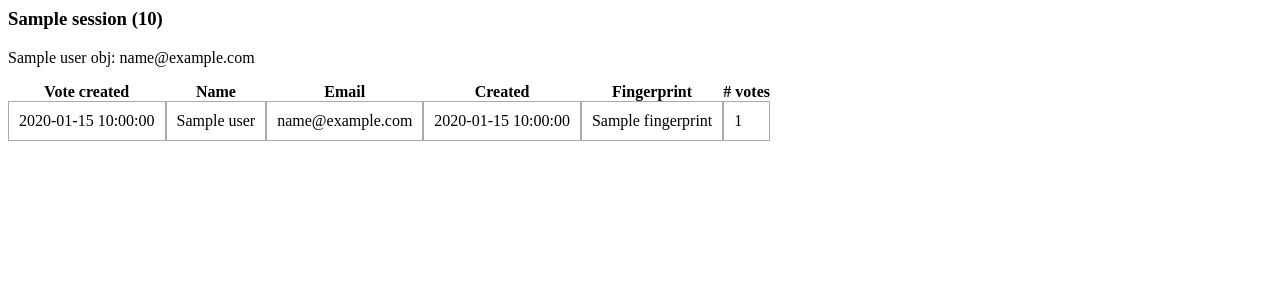
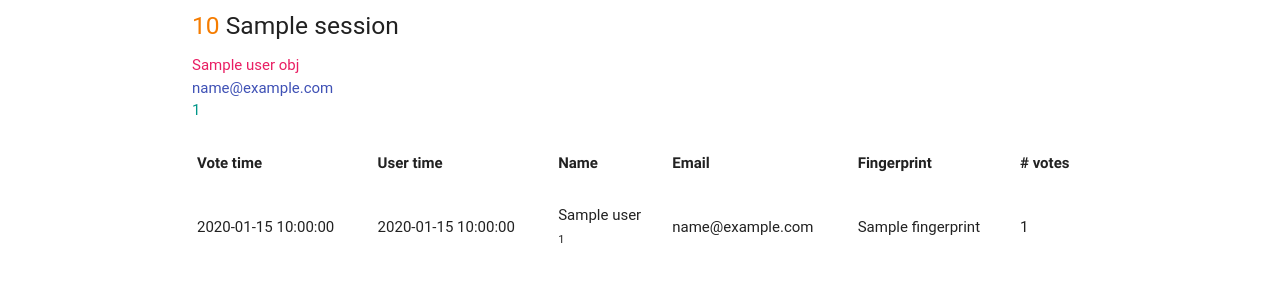
Before and after one commit to ireapps/lightning-talks, a Flask app: template templates/dashboard.html in a window 1280 px wide. Shown: the top 300 px of the page. Run offline with Flask 2, Linux system fonts and the light colour scheme; the template is opened without the code that fills it: most values are stand-ins (such as "Sample title", 1, 10 or a date in 2020); some libraries are stand-ins or nearby versions; some web fonts are replaced.

Commit message:
Make the dashboard more useful for sisi

```diff
--- a/templates/dashboard.html
+++ b/templates/dashboard.html
@@ -1,29 +1,46 @@
+<!DOCTYPE html>
 <html>
     <head>
-    <style>
-        table td { border: 1px solid #aaa; padding: 10px; margin: 0; }
-    </style>
+        <!--Import Google Icon Font-->
+        <link href="http://fonts.googleapis.com/icon?family=Material+Icons" rel="stylesheet">
+
+        <!-- Compiled and minified CSS -->
+        <link rel="stylesheet" href="https://cdnjs.cloudflare.com/ajax/libs/materialize/0.97.5/css/materialize.min.css">
+
+        <!--Let browser know website is optimized for mobile-->
+        <meta name="viewport" content="width=device-width, initial-scale=1.0"/>
+
     </head>
     <body>
+        <div class="container">
+            <div class="row">
+                <div class="col s12">
                     {% for session in sessions %}
-    <h3>{{ session.title }} ({{ session.votes }})</h3>
-    <p>{{ session.user_obj.name }}: {{ session.user_obj.email }}</p>
+                        <h5><span class="orange-text text-darken-2">{{ session.votes }}</span> {{ session.title }}</h5>
+                        <p>
+                            <span class="pink-text">{{ session.user_obj.name }}</span><br/>
+                            <span class="indigo-text">{{ session.user_obj.email }}</span><br/>
+                            <span class="teal-text">{{ session._id }}</span>
+                        </p>
                         {% if session.all_votes %}
                         <table cellpadding="0" cellspacing="0">
                             <tr>
-            <th>Vote created</th>
+                                <th>Vote time</th>
+                                <th>User time</th>
                                 <th>Name</th>
                                 <th>Email</th>
-            <th>Created</th>
                                 <th>Fingerprint</th>
                                 <th># votes</th>
                             </tr>
                             {% for vote in session.all_votes %}
                             <tr>
                                 <td>{{ vote.created }}</td>
-            <td>{{ vote.user.name }}</td>
+                                <td>{{ vote.user.created }}</td>
+                                <td>
+                                    {{ vote.user.name }}<br/>
+                                    <span style="font-size:11px;">{{ vote.user._id }}</span>
+                                </td>
                                 <td>{{ vote.user.email }}</td>
-            <td>{{ vote.user.created }}</td>
                                 <td>{{ vote.user.fingerprint }}</td>
                                 <td>{{ vote.user.sessions_voted_for|length }}</td>
                             </tr>
@@ -31,5 +48,15 @@
                         </table>
                         {% endif %}
                     {% endfor %}
+                </div>
+            </div>
+        </div>
+
+        <!--Import jQuery before materialize.js-->
+        <script type="text/javascript" src="https://code.jquery.com/jquery-2.1.1.min.js"></script>
+
+        <!-- Compiled and minified JavaScript -->
+        <script src="https://cdnjs.cloudflare.com/ajax/libs/materialize/0.97.5/js/materialize.min.js"></script>
+
     </body>
 </html>
```
Lines whose indentation alone changed are shown as unchanged.
